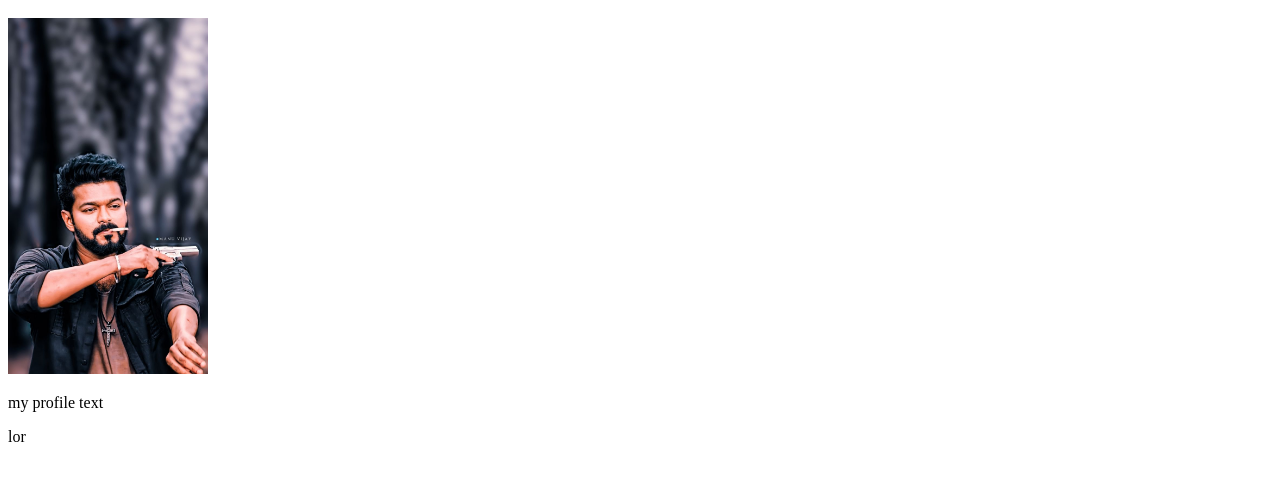
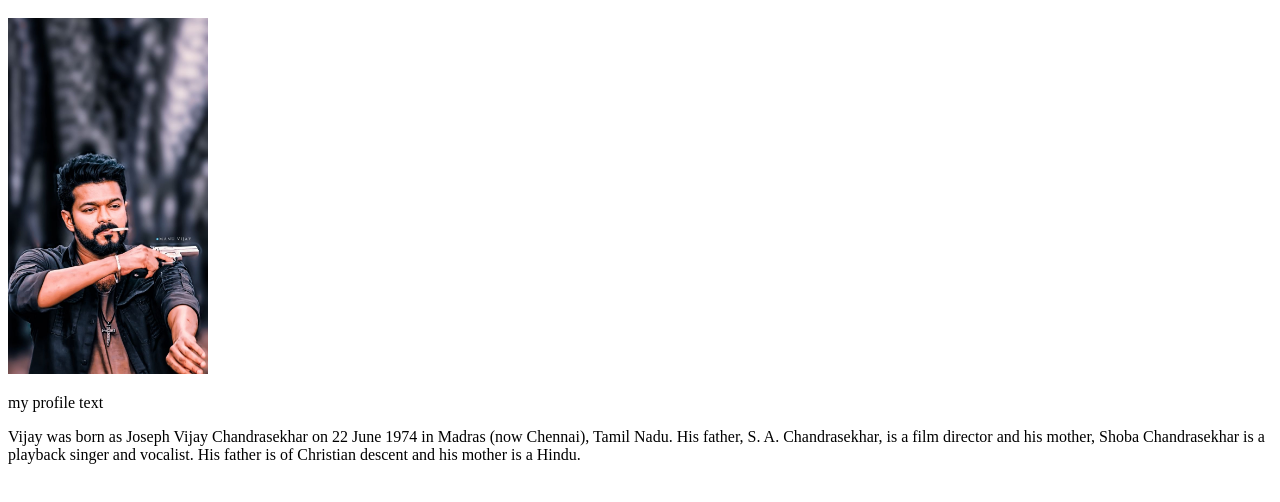
Before and after one commit to Poovarasan-S-029/first_project, a plain HTML site: page index.html in a window 1280 px wide. Shown: the part 120-622 px from the top of the page. Drawn offline with Linux system fonts and the light colour scheme.

Commit message:
added cuntent

```diff
--- a/index.html
+++ b/index.html
@@ -10,6 +10,7 @@
     <h1>new name</h1>
     <img width="200px" src="profile.jpg" alt="">
     <p>my profile text</p>
-    <p>lor</p>
+    <p>Vijay was born as Joseph Vijay Chandrasekhar on 22 June 1974 in Madras (now Chennai), Tamil Nadu. His father, S. A. Chandrasekhar, is a film director and his mother, Shoba Chandrasekhar is a playback singer and vocalist. His father is of Christian descent and his mother is a Hindu.
+    </p>
 </body>
 </html>
```
